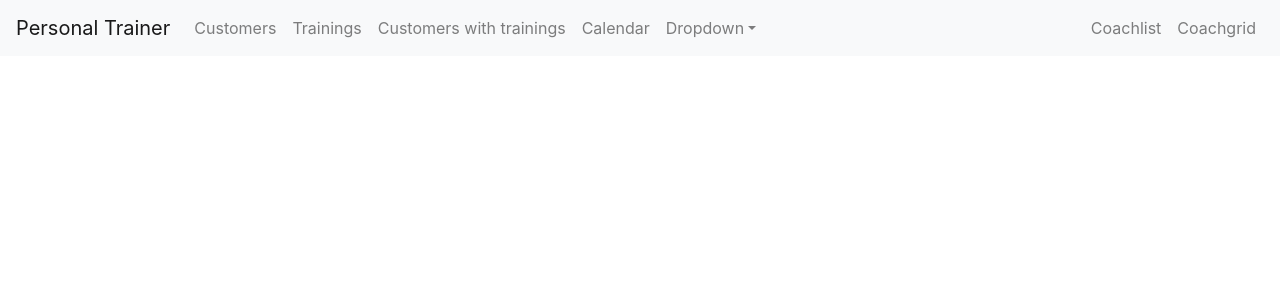
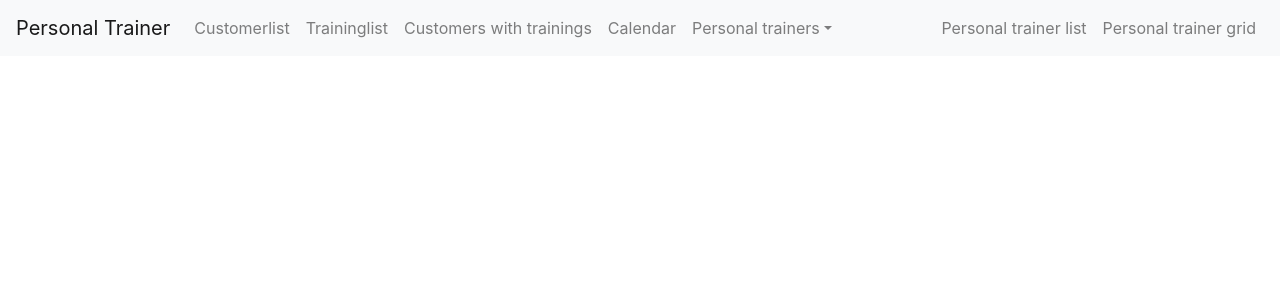
Before and after one commit to samikul/personaltrainer-front, a React (Create React App) app: page / in a window 1280 px wide. Shown: the top 300 px of the page. Built offline with nearby package versions, Linux system fonts and the light colour scheme.

Commit message:
Changed navbar links and added buttonicons

```diff
--- a/package.json
+++ b/package.json
@@ -15,6 +15,7 @@
     "react": "^16.13.1",
     "react-big-calendar": "^0.24.3",
     "react-bootstrap": "^1.0.0",
+    "react-datepicker": "^2.14.1",
     "react-dom": "^16.13.1",
     "react-router-dom": "^5.1.2",
     "react-scripts": "3.4.1",
--- a/src/components/Calendar.js
+++ b/src/components/Calendar.js
@@ -1,29 +1,11 @@
 import React from 'react'
-import BigCalendar from 'react-big-calendar'
-import moment from 'moment'
 
 function Calendar() {
-
-    // Setup the localizer by providing the moment (or globalize) Object
-    // to the correct localizer.
-    const localizer = BigCalendar.momentLocalizer(moment) // or globalizeLocalizer
-
-    const MyCalendar = props => (
-        <div>
-            <BigCalendar
-                localizer={localizer}
-                events={myEventsList}
-                startAccessor="start"
-                endAccessor="end"
-            />
-        </div>)
 
     return (
         <div className="App">
             <h1>Calendar</h1>
-            <MyCalendar />
         </div>
     )
 }
-
 export default Calendar;
--- a/src/components/Customerlist.js
+++ b/src/components/Customerlist.js
@@ -6,6 +6,10 @@ import Snackbar from '@material-ui/core/Snackbar';
 import Addcustomer from './Addcustomer.js';
 import Editcustomer from './Editcustomer.js';
 import AddTrainingForCustomer from './AddTrainingForCustomer.js';
+import DeleteIcon from '@material-ui/icons/Delete';
+import IconButton from '@material-ui/core/IconButton';
+
+
 
 export default function Customerlist() {
 
@@ -126,11 +130,13 @@ export default function Customerlist() {
             Cell: row => (<Editcustomer customer={row.original} updateCustomer={updateCustomer} />)
         },
         {
-            Cell: row => (<Button size="small" color="secondary" onClick={() => deleteCustomer(row.original.links[0].href)}>Delete</Button>)
+            Cell: row => (<IconButton aria-label="delete" size="small" color="secondary" onClick={() => deleteCustomer(row.original.links[0].href)}><DeleteIcon /></IconButton>)
         }
     ]
 
     return (
+        //             Cell: row => (<Button size="small" color="secondary" onClick={() => deleteCustomer(row.original.links[0].href)}>Delete</Button>)
+
         <div>
             <Addcustomer
                 addCustomer={addCustomer} />
--- a/src/components/Editcustomer.js
+++ b/src/components/Editcustomer.js
@@ -5,6 +5,8 @@ import Dialog from '@material-ui/core/Dialog';
 import DialogActions from '@material-ui/core/DialogActions';
 import DialogContent from '@material-ui/core/DialogContent';
 import DialogTitle from '@material-ui/core/DialogTitle';
+import EditIcon from '@material-ui/icons/Edit';
+import IconButton from '@material-ui/core/IconButton';
 
 export default function Editcustomer(props) {
 
@@ -49,9 +51,12 @@ export default function Editcustomer(props) {
 
     return (
         <div>
-            <Button size="small" color="primary" onClick={handleClickOpen}>
+            <IconButton size="small" color="primary" onClick={handleClickOpen}>
+                <EditIcon />
+        </IconButton>
+{/*         <Button size="small" color="primary" onClick={handleClickOpen}>
                 Edit
-        </Button>
+        </Button> */}
             <Dialog open={open} disableBackdropClick={true} disableEscapeKeyDown={true} onClose={handleClose} aria-labelledby="form-dialog-title">
                 <DialogTitle id="form-dialog-title">Edit existing customer</DialogTitle>
                 <DialogContent>
--- a/src/components/Navbar.js
+++ b/src/components/Navbar.js
@@ -13,10 +13,10 @@ const Navbar = () => {
         <ReactBootStrap.Navbar.Collapse id="responsive-navbar-nav">
           <ReactBootStrap.Nav className="mr-auto">
             <Link to="/Customers">
-              <ReactBootStrap.Nav.Link href="/Customers">Customers</ReactBootStrap.Nav.Link>
+              <ReactBootStrap.Nav.Link href="/Customers">Customerlist</ReactBootStrap.Nav.Link>
             </Link>
             <Link to="/Trainings">
-              <ReactBootStrap.Nav.Link href="Trainings">Trainings</ReactBootStrap.Nav.Link>
+              <ReactBootStrap.Nav.Link href="Trainings">Traininglist</ReactBootStrap.Nav.Link>
             </Link>
             <Link to="/Reservations">
               <ReactBootStrap.Nav.Link href="Reservations">Customers with trainings</ReactBootStrap.Nav.Link>
@@ -24,21 +24,22 @@ const Navbar = () => {
             <Link to="/Calendar">
               <ReactBootStrap.Nav.Link href="/Calendar">Calendar</ReactBootStrap.Nav.Link>
             </Link>
-            <ReactBootStrap.NavDropdown title="Dropdown" id="collasible-nav-dropdown">
-              <ReactBootStrap.NavDropdown.Item href="#action/3.1">Action</ReactBootStrap.NavDropdown.Item>
-              <ReactBootStrap.NavDropdown.Item href="#action/3.2">Another action</ReactBootStrap.NavDropdown.Item>
-              <ReactBootStrap.NavDropdown.Item href="#action/3.3">Something</ReactBootStrap.NavDropdown.Item>
-              <ReactBootStrap.NavDropdown.Divider />
-              <ReactBootStrap.NavDropdown.Item href="#action/3.4">Separated link</ReactBootStrap.NavDropdown.Item>
+            <ReactBootStrap.NavDropdown title="Personal trainers" id="collasible-nav-dropdown">
+              <Link to="/Coachlist">
+                <ReactBootStrap.NavDropdown.Item href="/Coacheslist/3.1">List</ReactBootStrap.NavDropdown.Item>
+              </Link>
+              <Link to="/Coachgrid">
+                <ReactBootStrap.NavDropdown.Item href="/Coachesgrid/3.2">Grid</ReactBootStrap.NavDropdown.Item>
+              </Link>
             </ReactBootStrap.NavDropdown>
           </ReactBootStrap.Nav>
           <ReactBootStrap.Nav>
-          <Link to="/Coachlist">
-            <ReactBootStrap.Nav.Link href="/Coacheslist">Coachlist</ReactBootStrap.Nav.Link>
+            <Link to="/Coachlist">
+              <ReactBootStrap.Nav.Link href="/Coacheslist">Personal trainer list</ReactBootStrap.Nav.Link>
             </Link>
             <Link to="/Coachgrid">
-            <ReactBootStrap.Nav.Link eventKey={2} href="/Coachesgrid">Coachgrid</ReactBootStrap.Nav.Link>
-      </Link>
+              <ReactBootStrap.Nav.Link eventKey={2} href="/Coachesgrid">Personal trainer grid</ReactBootStrap.Nav.Link>
+            </Link>
           </ReactBootStrap.Nav>
         </ReactBootStrap.Navbar.Collapse>
       </ReactBootStrap.Navbar>
```
Also changed, not shown: 1 other file (tests, documents, lock files or other folders).
